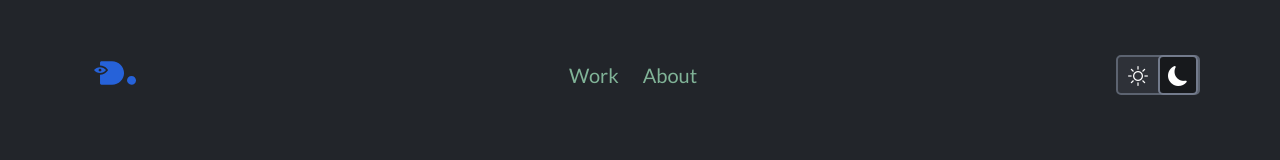
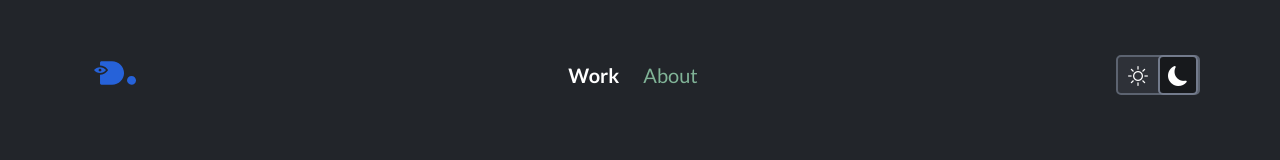
Before and after one commit to dibyajeetk/react-convert-dibyajeet-dot-in, a React (Vite) app: page / in a window 1280 px wide. Shown: the top 160 px of the page. Built offline with nearby package versions, Linux system fonts and the light colour scheme.

Commit message:
Feat: Navbar Links now have active states

```diff
--- a/src/components/NavBar.jsx
+++ b/src/components/NavBar.jsx
@@ -1,9 +1,10 @@
 import dibyajeetLogo from "../assets/logo.svg";
 import ToggleButton from "./ToggleButton";
-import { Link } from "react-router-dom";
+import { Link, useLocation } from "react-router-dom";
 import "../css/NavBar.css";
 
 function NavBar({ isDark, setIsDark }) {
+  const location = useLocation();
   return (
     <nav className="nav-bar">
       <div className="logo">
@@ -12,10 +13,18 @@ function NavBar({ isDark, setIsDark }) {
         </Link>
       </div>
       <div className="navbar-links">
-        <Link to="/" className="nav-link">
+        <Link
+          to="/"
+          className={`nav-link ${location.pathname === "/" ? "active" : ""}`}
+        >
           Work
         </Link>
-        <Link to="/about" className="nav-link">
+        <Link
+          to="/about"
+          className={`nav-link ${
+            location.pathname === "/about" ? "active" : ""
+          }`}
+        >
           About
         </Link>
       </div>
--- a/src/css/NavBar.css
+++ b/src/css/NavBar.css
@@ -23,6 +23,14 @@
   gap: 1.5rem;
 }
 
+.nav-link.active {
+  color: var(--text-color-primary);
+  font-weight: 600;
+  text-decoration: none;
+  border: none;
+  background-color: transparent;
+}
+
 .navbar-links > a {
   font-size: 20px;
   line-height: 1.5;
--- a/src/css/ProjectCard.css
+++ b/src/css/ProjectCard.css
@@ -49,7 +49,7 @@
 }
 
 .hover-state {
-  padding: var(--spacing-m);
+  padding: var(--spacing-l);
 }
 .cover-image {
   object-fit: cover;
```
